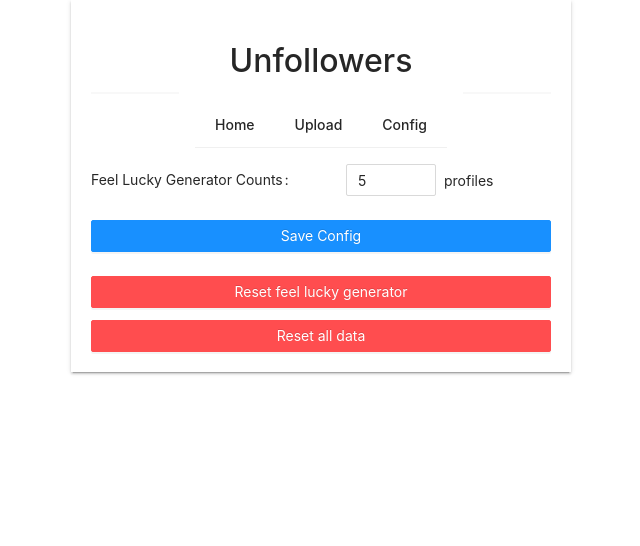
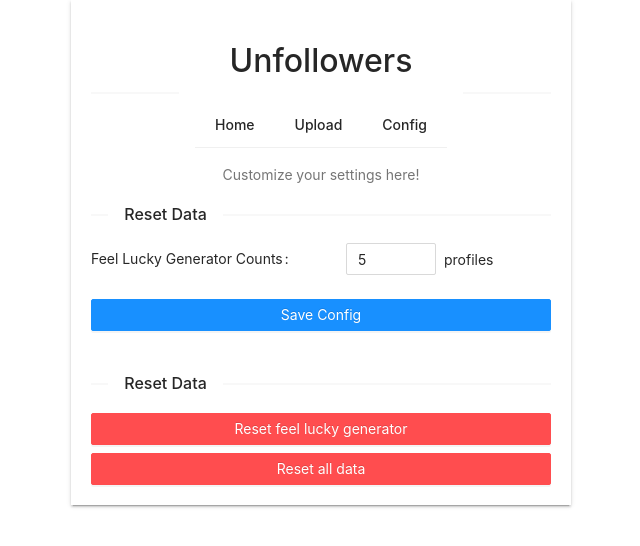
Before and after one commit to argaghulamahmad/unfollowers, a React (Create React App) app: page /config in a window 1280 px wide. Shown: the top 546 px of the page, without its empty margins (319-959 px from the left). Built offline with nearby package versions, Linux system fonts and the light colour scheme.

Commit message:
Setup Layout

```diff
--- a/src/components/Config.js
+++ b/src/components/Config.js
@@ -1,12 +1,18 @@
-import {Button, Form, InputNumber,} from 'antd';
+import {Button, Divider, Form, InputNumber, Space,} from 'antd';
 import {notification} from 'antd';
 
 
 const Config = () => {
     return (
         <div>
+            <div>
+                Customize your settings here!
+            </div>
+            <div>
+                <Divider orientation="left">Reset Data</Divider>
+                <Space direction="vertical" size="middle" style={{display: 'flex'}}>
                     <Form
-                name="validate_other"
+                        name="configForm"
                         initialValues={{
                             'feelLuckyGeneratorCounts': localStorage.getItem('config') ? JSON.parse(localStorage.getItem('config')).feelLuckyGeneratorCounts : 5,
                         }}
@@ -30,8 +36,9 @@ const Config = () => {
                             </Button>
                         </Form.Item>
                     </Form>
-
-            <div>
+                </Space>
+                <Divider orientation="left">Reset Data</Divider>
+                <Space direction="vertical" size="small" style={{display: 'flex'}}>
                     <Button type="danger" style={{width: '100%'}} onClick={
                         () => {
                             localStorage.removeItem("visitedRandomProfiles");
@@ -43,7 +50,6 @@ const Config = () => {
                     }>
                         Reset feel lucky generator
                     </Button>
-                <div style={{marginBottom: "12px"}}></div>
                     <Button type="danger" style={{width: '100%'}} onClick={
                         () => {
                             localStorage.clear();
@@ -55,6 +61,7 @@ const Config = () => {
                     }>
                         Reset all data
                     </Button>
+                </Space>
             </div>
         </div>
     );
--- a/src/components/Uploader.js
+++ b/src/components/Uploader.js
@@ -14,10 +14,14 @@ class Profile {
 const Uploader = () => (
     <div>
         <div>
+            Upload your followers and following data to get started!
+        </div>
+        <div>
+            <Divider orientation="left">Current Data</Divider>
+        </div>
+        <div>
+            <Divider orientation="left">Upload Data</Divider>
             <Space direction="vertical" size="middle" style={{display: 'flex'}}>
-                <div>
-                    Upload your followers and following data to get started!
-                </div>
 
                 <Button type="primary" style={{width: '100%'}} onClick={() => {
                     window.open('https://www.instagram.com/download/request/');
```
Lines whose indentation alone changed are shown as unchanged.
